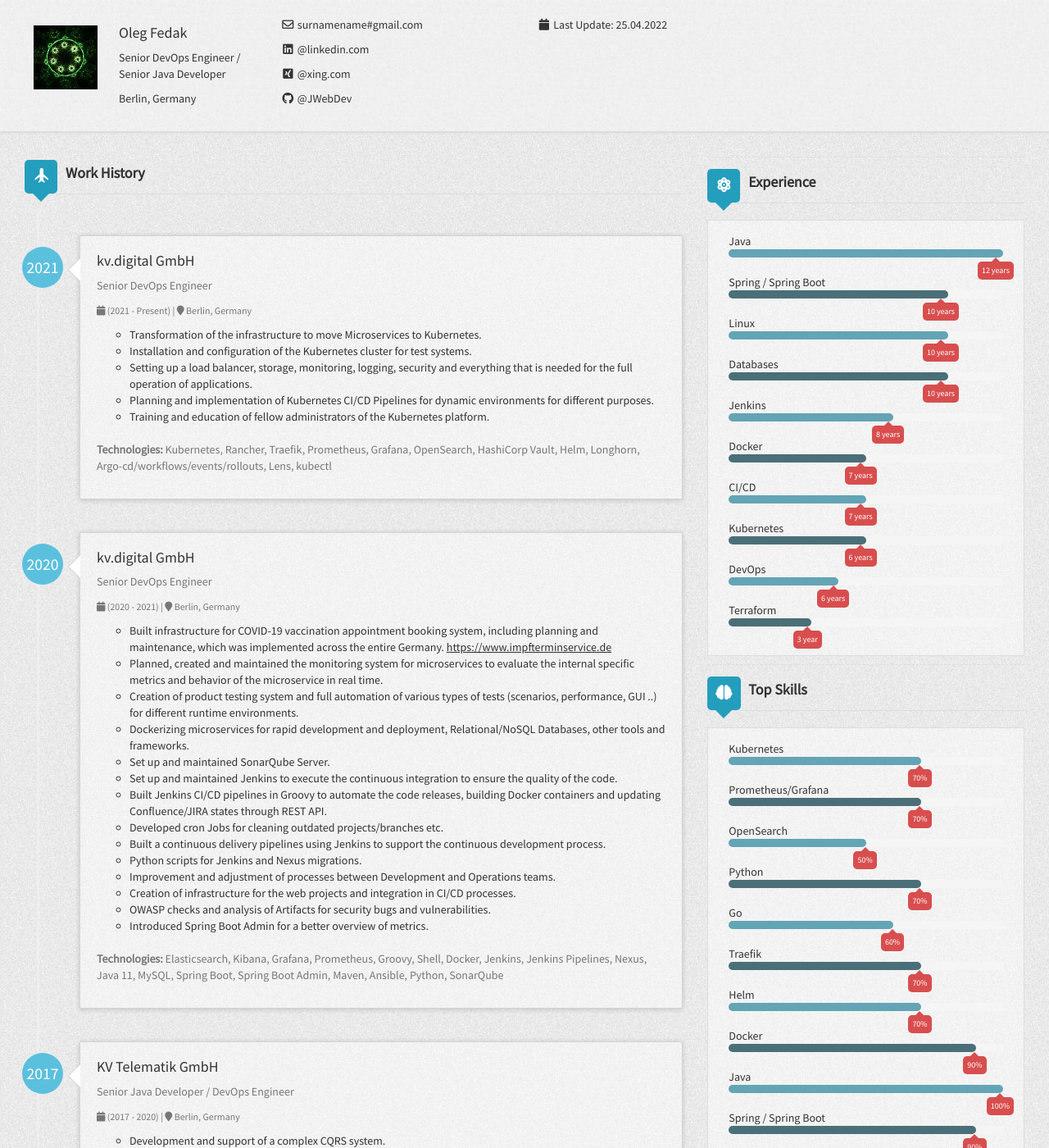
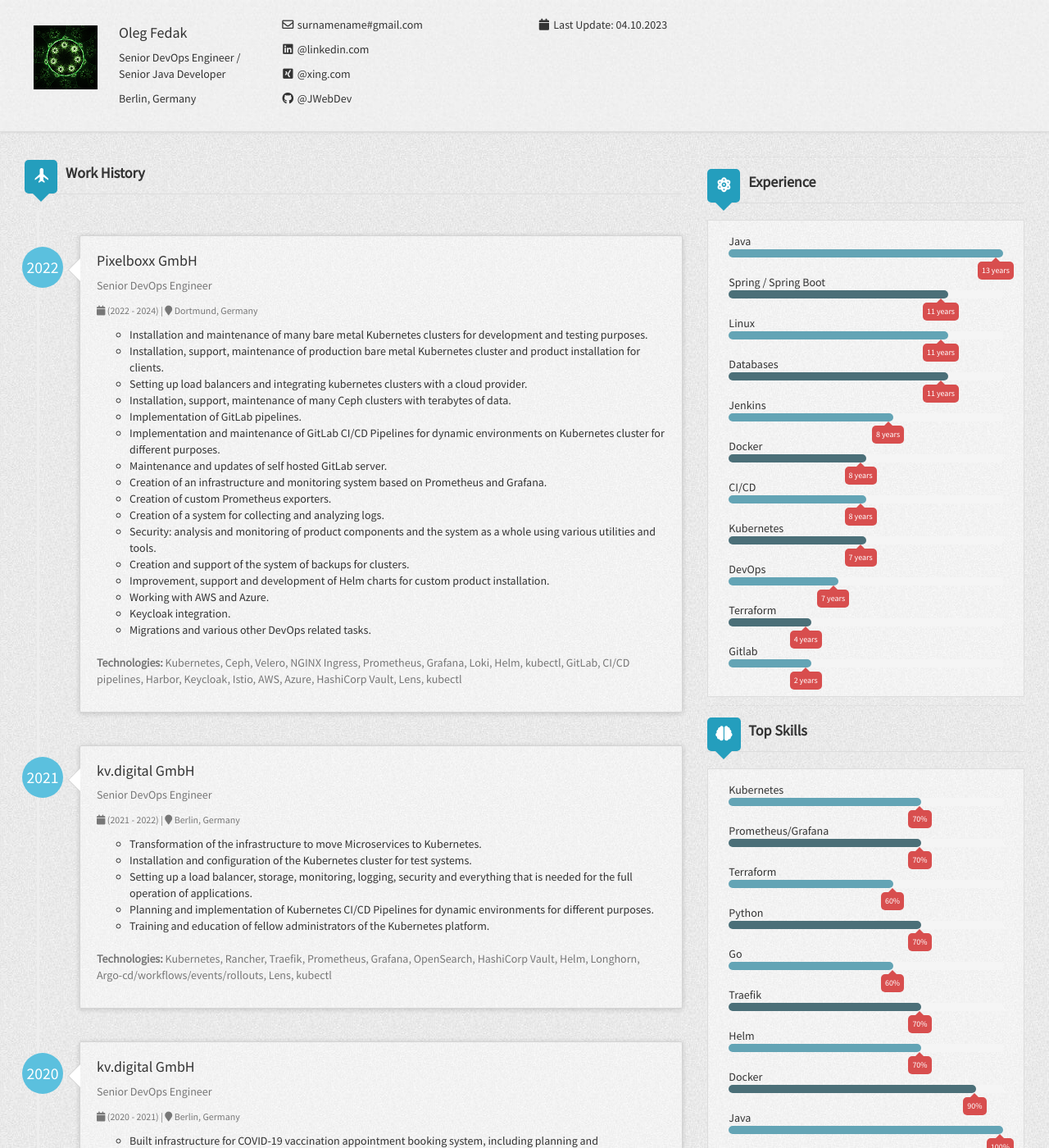
Before and after one commit to JWebDev/jwebdev.github.io, a Jekyll site: the page built from index.html, in a window 1280 px wide and 1400 px high. Shown: the whole window at 82% size. Built offline with Jekyll 4.4.1, drawn with Linux system fonts in a browser that asks for light colours; nearby versions of some CDN libraries; a script that is not in the unit is left out; some of the changed text lies outside the part shown.

Commit message:
cv update

```diff
--- a/_config.yml
+++ b/_config.yml
@@ -16,14 +16,38 @@
   github: JWebDev
   linkedin: oleg-fedak-b9a03196
   xing: Oleg_Fedak2
-  lastUpdateDate: " Last Update: 25.04.2022"
+  lastUpdateDate: " Last Update: 04.10.2023"
   workHistory:
     - work1:
+      company: Pixelboxx GmbH
+      location: Dortmund, Germany
+      title: Senior DevOps Engineer
+      started: 2022
+      duration: (2022 - 2024)
+      description: >
+        <ul><li>Installation and maintenance of many bare metal Kubernetes clusters for development and testing purposes.</li>
+            <li>Installation, support, maintenance of production bare metal Kubernetes cluster and product installation for clients.</li>
+            <li>Setting up load balancers and integrating kubernetes clusters with a cloud provider.</li>
+            <li>Installation, support, maintenance of many Ceph clusters with terabytes of data.</li>
+            <li>Implementation of GitLab pipelines.</li>
+            <li>Implementation and maintenance of GitLab CI/CD Pipelines for dynamic environments on Kubernetes cluster for different purposes.</li>
+            <li>Maintenance and updates of self hosted GitLab server.</li>
+            <li>Creation of an infrastructure and monitoring system based on Prometheus and Grafana.</li>
+            <li>Creation of custom Prometheus exporters.</li>
+            <li>Creation of a system for collecting and analyzing logs.</li>
+            <li>Security: analysis and monitoring of product components and the system as a whole using various utilities and tools.</li>
+            <li>Creation and support of the system of backups for clusters.</li>
+            <li>Improvement, support and development of Helm charts for custom product installation.</li>
+            <li>Working with AWS and Azure.</li>
+            <li>Keycloak integration.</li>
+            <li>Migrations and various other DevOps related tasks.</li></ul>
+      technologies: Kubernetes, Ceph, Velero, NGINX Ingress, Prometheus, Grafana, Loki, Helm, kubectl, GitLab, CI/CD pipelines, Harbor, Keycloak, Istio, AWS, Azure, HashiCorp Vault, Lens, kubectl
+    - work2:
       company: kv.digital GmbH
       location: Berlin, Germany
       title: Senior DevOps Engineer
       started: 2021
-      duration: (2021 - Present)
+      duration: (2021 - 2022)
       description: >
         <ul><li>Transformation of the infrastructure to move Microservices to Kubernetes.</li>
         <li>Installation and configuration of the Kubernetes cluster for test systems.</li>
@@ -31,7 +55,7 @@
         <li>Planning and implementation of Kubernetes CI/CD Pipelines for dynamic environments for different purposes.</li>
         <li>Training and education of fellow administrators of the Kubernetes platform.</li></ul>
       technologies: Kubernetes, Rancher, Traefik, Prometheus, Grafana, OpenSearch, HashiCorp Vault, Helm, Longhorn, Argo-cd/workflows/events/rollouts, Lens, kubectl
-    - work2:
+    - work3:
       company: kv.digital GmbH
       location: Berlin, Germany
       title: Senior DevOps Engineer
@@ -53,7 +77,7 @@
         <li>OWASP checks and analysis of Artifacts for security bugs and vulnerabilities.</li>
         <li>Introduced Spring Boot Admin for a better overview of metrics.</li></ul>
       technologies: Elasticsearch, Kibana, Grafana, Prometheus, Groovy, Shell, Docker, Jenkins, Jenkins Pipelines, Nexus, Java 11, MySQL, Spring Boot, Spring Boot Admin, Maven, Ansible, Python, SonarQube
-    - work3:
+    - work4:
       company: KV Telematik GmbH
       location: Berlin, Germany
       title: Senior Java Developer / DevOps Engineer
@@ -70,7 +94,7 @@
         <li>Built Jenkins CI/CD pipelines in Groovy to automate all processes.</li>
         <li>Updated and patched libraries to increase security.</li></ul>
       technologies: Java 8/11, MySQL, Spring Boot. Spring Security, Hibernate, Maven, Jersey, Nexus, Jenkins, Docker, OpenAPI, Liquibase, SonarQube
-    - work4:
+    - work5:
       company: Solactive AG (formerly known as Primervoto GmbH)
       location: Berlin, Germany
       title: Senior Java Developer
@@ -78,7 +102,7 @@
       duration: (2017 - 2017)
       description: Development of services for financial exchange. Most used technologies for development&#58 Java 8, Spring Boot, Play Framework, MySQL, Maven, sbt, etc.
       technologies: Java 8, MySQL, Spring Boot. Hibernate, Maven, sbt, Play Framework, RESTEasy
-    - work5:
+    - work6:
       company: Klopotek AG
       location: Berlin, Germany
       title: Java Backend Developer / Frontend Developer
@@ -92,7 +116,7 @@
         <li>Developed Web Frontend with AngularJS.</li>
         <li>Automated deployment to AWS with Ansible.</li></ul>
       technologies: Java 7/8, Oracle, Spring. Hibernate, Maven, AWS, Ansible, GitLab, JFrog, Jenkins, Wildfly, AngularJS
-    - work6:
+    - work7:
       company: Vilua Healthcare GmbH (formerly known as xx-well GmbH and Welldoo GmbH)
       location: Berlin, Germany
       title: Working student (Java Backend Developer / Frontend Developer)
@@ -105,7 +129,7 @@
         <li>Maintenance of JSP/JSF Web Frontend.</li>
         <li>Bachelor thesis “Microservices Architecture”.</li></ul>
       technologies: Java 6/7, Oracle 11g, Apache Tomcat, Spring MVC/Data/Web Flow. Hibernate, Maven, Flyway, Swagger, Mockito, Jersey
-    - work7:
+    - work8:
       company: Sopra Steria SE (formerly known as Steria Mummert Consulting GmbH)
       location: Berlin, Germany
       title: Working student (Java Backend Developer / Frontend Developer)
@@ -117,7 +141,7 @@
         <li>Research and prototyping of SpreadSheet web components.</li>
         <li>Research tasks for replacement of Active-X components.</li></ul>
       technologies: Java, JavaEE, JavaScript, ExtJS, jQuery, JFreeChart
-    - work8:
+    - work9:
       company: Computer Center "Cluster"
       location: Ternopil, Ukraine
       title: Repair of computers
@@ -128,7 +152,7 @@
         <li>Virus removal, cleaning.</li>
         <li>Installation of operating systems. HDD backups.</li></ul>
       technologies:
-    - work9:
+    - work10:
       company: Konica Minolta
       location: Ternopil, Ukraine
       title: Designer and video editing
@@ -141,7 +165,7 @@
         <li>Web banners with Flash and ActionScript.</li>
         <li>Programmed cost accounting system using C++ Builder.</li></ul>
       technologies: Adobe Photoshop, Adobe Illustrator, CorelDraw, Adobe Premiere, Adobe After Effects, Flash, ActionScript, C++ Builder
-    - work10:
+    - work11:
       company: Computer Center "Terminal"
       location: Ternopil, Ukraine
       title: Computer network administrator
@@ -293,8 +317,8 @@
       name: Prometheus/Grafana
       percentage: 70%
     - skill3:
-      name: OpenSearch
-      percentage: 50%
+      name: Terraform
+      percentage: 60%
     - skill4:
       name: Python
       percentage: 70%
@@ -320,8 +344,8 @@
       name: Jenkins
       percentage: 80%
     - skill12:
-      name: Terraform
-      percentage: 60%
+      name: GitLab
+      percentage: 50%
     - skill13:
       name: Groovy
       percentage: 80%
@@ -331,19 +355,19 @@
   experiences:
     - skill1:
       name: Java
-      label: 12 years
+      label: 13 years
       percentage: 100%
     - skill2:
       name: Spring / Spring Boot
-      label: 10 years
+      label: 11 years
       percentage: 80%
     - skill3:
       name: Linux
-      label: 10 years
+      label: 11 years
       percentage: 80%
     - skill4:
       name: Databases
-      label: 10 years
+      label: 11 years
       percentage: 80%
     - skill5:
       name: Jenkins
@@ -351,23 +375,27 @@
       percentage: 60%
     - skill6:
       name: Docker
-      label: 7 years
+      label: 8 years
       percentage: 50%
     - skill7:
       name: CI/CD
-      label: 7 years
+      label: 8 years
       percentage: 50%
     - skill8:
       name: Kubernetes
-      label: 6 years
+      label: 7 years
       percentage: 50%
     - skill9:
       name: DevOps
-      label: 6 years
+      label: 7 years
       percentage: 40%
     - skill10:
       name: Terraform
-      label: 3 year
+      label: 4 years
+      percentage: 30%
+    - skill11:
+      name: Gitlab
+      label: 2 years
       percentage: 30%
   interestedon:
     - skill1:
@@ -401,10 +429,11 @@
     #      name: Go
     #      percentage: 80%
   environment_skills: [Linux/MacOS/Windows, IntelliJ IDEA, Docker, Shell, Git]
-  languages_skills: [Java, Python, Go, Bash, SQL, JavaScript, Groovy]
-  frameworks_skills: [Spring, Spring Boot, Apache Spark, Hadoop, Angular, Android SDK]
-  paradigms_skills: [DevOps, Object-oriented Programming (OOP), CQRS, Agile Software Development(Scrum/Kanban), Dependency Injection, Microservices, Continuous Integration (CI), Continuous  Development (CD), Continuous Delivery (CD), REST, Unit/Integrations Testing, UML, Pipelines, etc...]
+  languages_skills: [Java, Python, Go, Bash, SQL, TypeScript, Groovy]
+  platforms_skills: [Kubernetes, Rancher, Docker, AWS, GCP, Azure, Vagrant, Linux, MacOS, Windows, Android]
+  devops_skills: [Ceph, Velero, Terraform, Jenkins, GitLab, TeamCity, Prometheus, Grafana, Loki, Traefik, NGINX Ingress, HashiCorp Vault, Helm, Harbor, Nexus, Kibana, SonarQube, Portainer, Keycloak, Istio, Argo-CD/Workflows/Events,]
+  tools_skills: [IntellJ IDEA, Visual Studio Code, Android Studio, Gradle, Maven, sbt, Git, kubectl, etc...]
   storage_skills: [MySQL, PostgreSQL, Elasticsearch, OpenSearch, Oracle, MongoDB, Couchbase, SQLite]
-  tools_skills: [IntellJ IDEA, Visual Studio Code, Android Studio, Gradle, Maven, sbt, Git, Jenkins, TeamCity, Nexus, SonarQube, Portainer, Terraform, Kibana, Prometheus, Grafana, Traefik, HashiCorp Vault, Helm,  Argo-CD/Workflows/Events, kubectl, etc...]
-  platforms_skills: [Kubernetes, Rancher, Docker, AWS, GCP, Azure, Vagrant, Linux, MacOS, Windows, Android]
+  frameworks_skills: [ Spring, Spring Boot, Apache Spark, Hadoop, Angular, VueJS, Android SDK ]
+  paradigms_skills: [ DevOps, Object-oriented Programming (OOP), CQRS, Agile Software Development(Scrum/Kanban), Dependency Injection, Microservices, Continuous Integration (CI), Continuous  Development (CD), Continuous Delivery (CD), REST, Unit/Integrations Testing, UML, Pipelines, etc... ]
   libraries_skills: [Apache Lucene, Apache CXF, Jersey, RESTEasy, Flyway, Liquibase, Guava, JUnit, TestNG, Mockito, OpenAPI(Swagger), JAX-RS, Bean Validation, JPA, etc...]
--- a/index.html
+++ b/index.html
@@ -225,6 +225,30 @@
             </div>
             </p></br>
 
+            <p>Platforms:
+            <div class="grid-block">
+                {% for skill in site.author.platforms_skills %}
+                <span class="caption-skill skill-tag">&nbsp; {{ skill }} &nbsp;</span>
+                {% endfor %}
+            </div>
+            </p></br>
+
+            <p>Tools:
+            <div class="grid-block">
+                {% for skill in site.author.tools_skills %}
+                <span class="caption-skill skill-tag">&nbsp; {{ skill }} &nbsp;</span>
+                {% endfor %}
+            </div>
+            </p></br>
+
+            <p>DevOps:
+            <div class="grid-block">
+                {% for skill in site.author.devops_skills %}
+                <span class="caption-skill skill-tag">&nbsp; {{ skill }} &nbsp;</span>
+                {% endfor %}
+            </div>
+            </p></br>
+
             <p>Frameworks:
             <div class="grid-block">
                 {% for skill in site.author.frameworks_skills %}
@@ -244,22 +268,6 @@
             <p>Databases:
             <div class="grid-block">
                 {% for skill in site.author.storage_skills %}
-                <span class="caption-skill skill-tag">&nbsp; {{ skill }} &nbsp;</span>
-                {% endfor %}
-            </div>
-            </p></br>
-
-            <p>Tools:
-            <div class="grid-block">
-                {% for skill in site.author.tools_skills %}
-                <span class="caption-skill skill-tag">&nbsp; {{ skill }} &nbsp;</span>
-                {% endfor %}
-            </div>
-            </p></br>
-
-            <p>Platforms:
-            <div class="grid-block">
-                {% for skill in site.author.platforms_skills %}
                 <span class="caption-skill skill-tag">&nbsp; {{ skill }} &nbsp;</span>
                 {% endfor %}
             </div>
```
